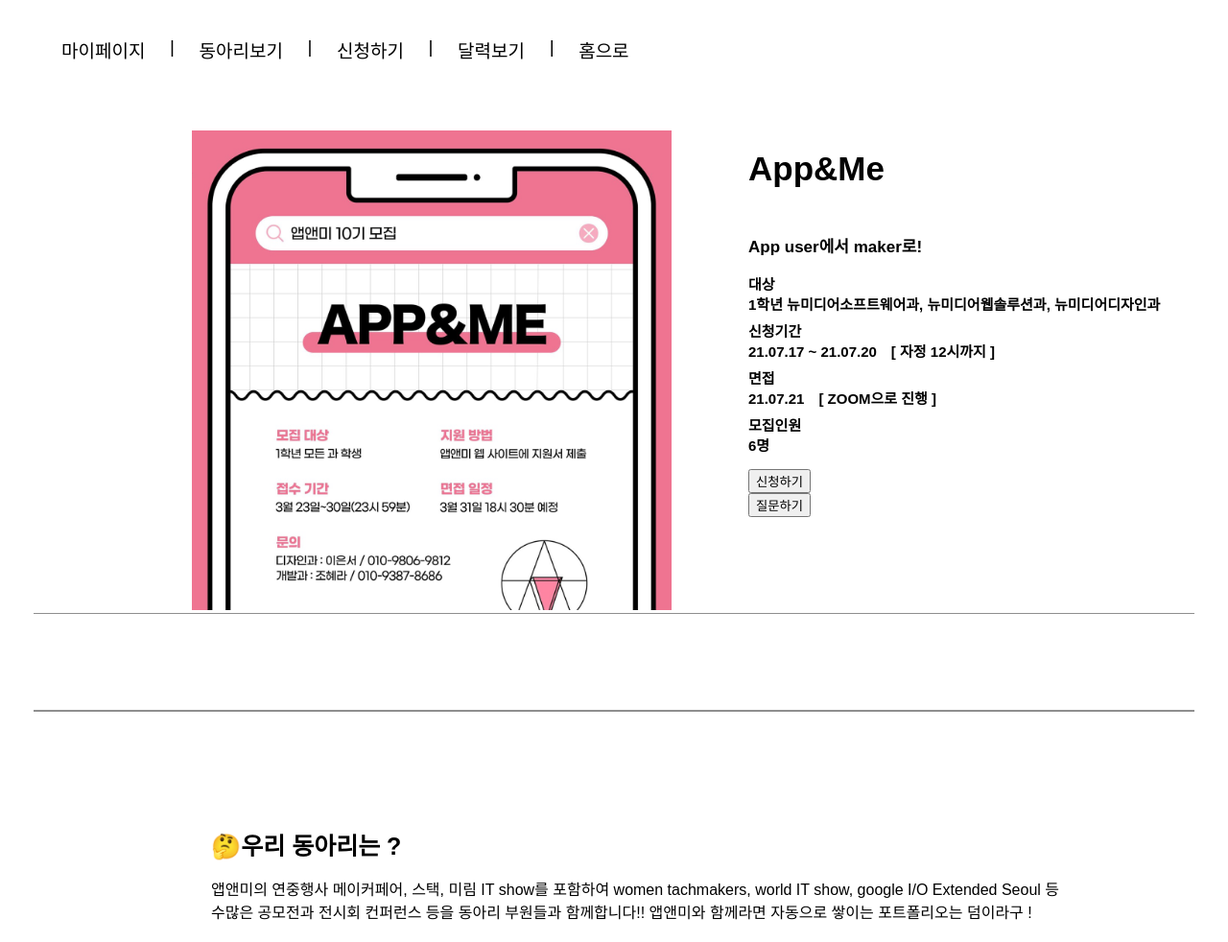
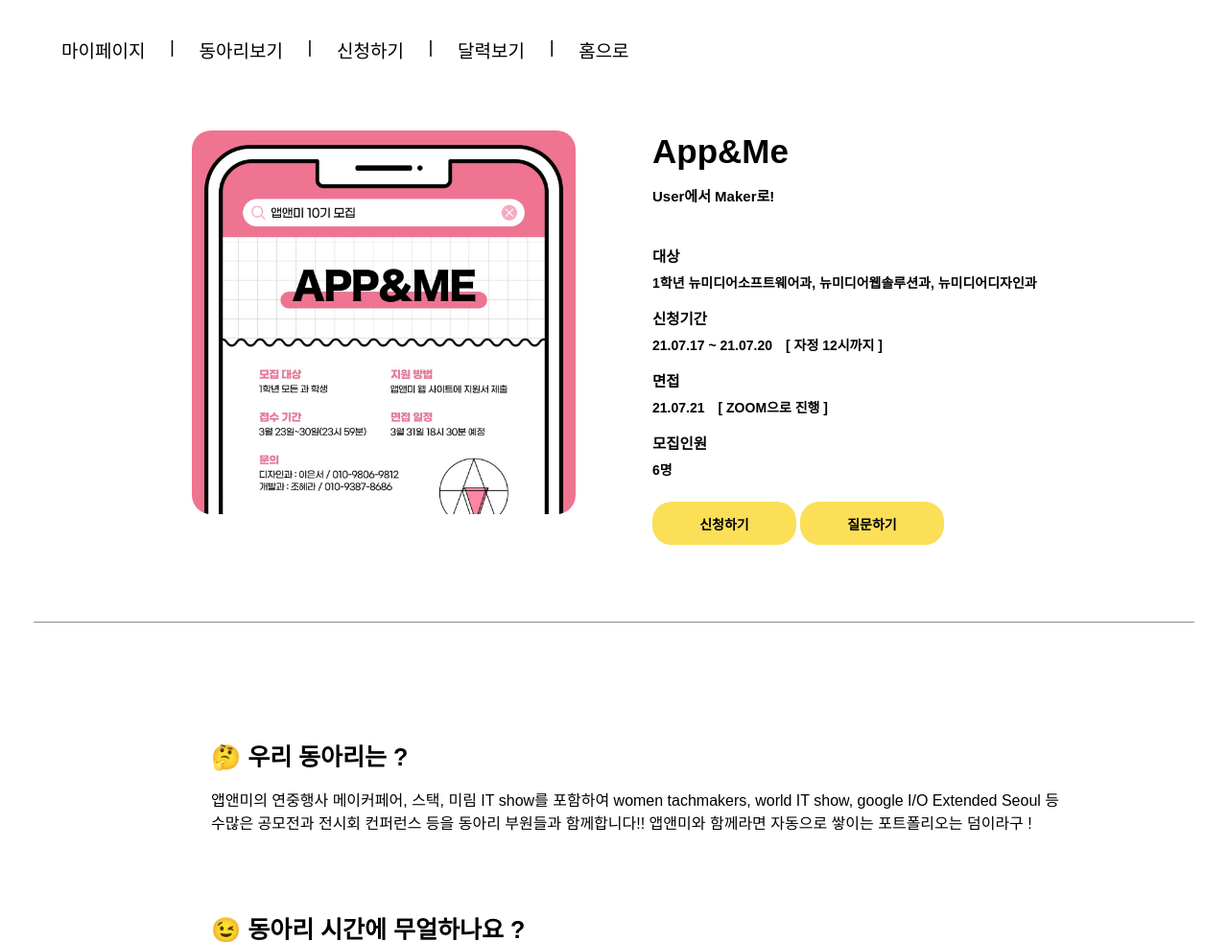
Before and after one commit to areyh817/Dong_s_chung, a PHP site: page /CA/AppMe.html in a window 1280 px wide; the page is wider, and only the part inside the window is pictured. Shown: the top 982 px of that part at 96% size. Run offline with PHP 8.4, Linux system fonts and the light colour scheme; some libraries are stand-ins or nearby versions; some web fonts are replaced.

Commit message:
앱앤미 페이지 수정

```diff
--- a/CA/AppMe.html
+++ b/CA/AppMe.html
@@ -32,31 +32,38 @@
     <br><br>
     <div>
         <div class = "info_img_box">
-            <img src="app&me.jpg" alt="" class = "ca_img" style="width: 500px; height: 500px;">
+            <img src="app&me.jpg" alt="" class = "ca_img">
         </div>
         <div class = "info_box">
-            <span class = "info_name">App&Me</span><br>
-            <p class = "info_who_day">App user에서 maker로! </p>
-            <p class =  "info_target">대상 <br> 1학년 뉴미디어소프트웨어과, 뉴미디어웹솔루션과, 뉴미디어디자인과</p>
-            <p class = "info_txt">신청기간 <br> 21.07.17 ~ 21.07.20&emsp;[ 자정 12시까지 ]</p>
-            <p class = "info_txt">면접 <br> 21.07.21&emsp;[ ZOOM으로 진행 ]</p>
-            <p class = "info_txt">모집인원 <br> 6명</p>
+            <span class = "info_name">App&Me</span>
+            <p class = "info_who_day">User에서 Maker로! </p>
+            <p class =  "info_target" style="padding-top: 25px;">대상</p>
+            <p class="info_txt">1학년 뉴미디어소프트웨어과, 뉴미디어웹솔루션과, 뉴미디어디자인과</p>
+            <p class = "info_target">신청기간</p>
+            <p class="info_txt">21.07.17 ~ 21.07.20&emsp;[ 자정 12시까지 ]</p>
+            <p class = "info_target">면접</p>
+            <p class="info_txt">21.07.21&emsp;[ ZOOM으로 진행 ]</p>
+            <p class = "info_target">모집인원</p>
+            <p class="info_txt">6명</p>
         </div>
-        <button><a href="">신청하기</a></button><br>
-        <button><a href="">질문하기</a></button>
+        <!--신청하기, 질문하기 버튼-->
+        <div style="padding-top: 10px;">
+          <a href="/html/login.html"><button class = "sing_btn">신청하기</button></a>
+          <a href="#"><button class = "qa_btn">질문하기</button></a>
+        </div>
     </div>
 
+    <!--한 줄 긋기-->
+    <hr>
 
-    <hr>
-    <hr>
     <!--동아리 소개-->
     <div class = "info_ca">
         <div>
-            <span class = "we_ca">🤔우리 동아리는 ?</span>
+            <span class = "we_ca">🤔 우리 동아리는 ?</span>
             <p class = "ca_into">앱앤미의 연중행사 메이커페어, 스택, 미림 IT show를 포함하여 women tachmakers, world IT show, google I/O Extended Seoul 등<br>수많은 공모전과 전시회 컨퍼런스 등을 동아리 부원들과 함께합니다!! 앱앤미와 함께라면 자동으로 쌓이는 포트폴리오는 덤이라구 !</p>
         </div>
         <div class = "info_ca2">
-            <span class = "we_ca">😉동아리 시간에 무얼하나요 ?</span>
+            <span class = "we_ca">😉 동아리 시간에 무얼하나요 ?</span>
             <p class = "ca_into">똑똑한 선배들과 함께하는 전공 스터디!, 미림에서 github 관리는 필수! git/github 특강, 시험기간에는 함께 모여 공부하고 모르는 건<br>질문타임 성적 향상은 덤📈📈! 학교 생활 꿀팁까지 얻어가는 앱앤미!! 이게 일타 몇피야〰️〰️〰️</p>
         </div>
         <div class = "img_box">
@@ -66,7 +73,7 @@
             <p class = "ca_into">앱앤미의 활동 사진</p>
         </div>
         <div class = "info_ca3">
-            <span class="we_ca">😎앱앤미가 걸어온 길</span>
+            <span class="we_ca">😎 앱앤미가 걸어온 길</span>
             <p class="ca_into">
                 [2019년]<br>
                 📌 앱앤미 홍보영상 제작<br>
@@ -98,8 +105,8 @@
             </p>
         </div>
         <div class = "info_ca2">
-            <span class="we_ca">✨그 외</span>
-            <p class="ca_into">앱앤미 담당 선생님과 멘토링 시간!, 진로의 날에 만나는 앱앤미 출신 선배들의 생생한 이야기!, 비즈쿨마켓과 CA발표회도 앱앤미는 늘 함께라구😉😉</p>
+            <span class="we_ca">✨ 그 외</span>
+            <p class="ca_into">앱앤미 담당 선생님과 멘토링 시간!, 진로의 날에 만나는 앱앤미 출신 선배들의 생생한 이야기!, 비즈쿨마켓과 CA발표회도 앱앤미는 늘 함께라구 😉😉</p>
             <a href="https://github.com/app-and-me"><p class="ca_into2">Github 바로가기</p></a>
             <a href="https://www.facebook.com/APPandME2012"><p class="ca_into3">Facebook 바로가기</p></a>
         </div>
--- a/CA/css/AppMe.css
+++ b/CA/css/AppMe.css
@@ -3,7 +3,9 @@ body, html {
     padding: 0;
     height: 100%;
 }
-
+a, button{
+    cursor: pointer;
+}
 /* ul */
 .menu {
     font-family: 'NanumSquare', sans-serif !important;
@@ -36,6 +38,9 @@ body, html {
 	width: 5%;
 	height: auto;
 }
+.menu h3:hover{
+    font-weight: 800;
+}
 
 /* 동아리 대표 이미지 */
 .info_img_box{
@@ -43,15 +48,15 @@ body, html {
     margin-left: 200px;
 }
 .ca_img{
-    width: 250px;
-    height: 250px;
-    /* border-radius: 20px; */
+    width: 400px;
+    height: 400px;
+    border-radius: 20px;
     margin-right: 80px;
     float: left;
 }
 /* 동아리 정보 박스 */
 .info_box{
-    padding-top: 20px;
+    padding-top: 2px;
 }
 .info_name{
     font-family: 'NanumSquare', sans-serif !important;
@@ -60,19 +65,19 @@ body, html {
 }
 .info_who_day{
     font-family: 'NanumSquare', sans-serif !important;
-    font-size: 17px;
-    font-weight: 900;
-    padding-top: 30px;
+    font-size: 15px;
+    font-weight: bold;
+    padding-top: 0px;
 
 }
 .info_target{
     font-family: 'NanumSquare', sans-serif !important;
-    font-size: 15px;
-    font-weight: bold;
+    font-size: 15.5px;
+    font-weight: 900;
 }
 .info_txt{
     font-family: 'NanumSquare', sans-serif !important;
-    font-size: 15px;
+    font-size: 14px;
     font-weight: bold;
     margin-top: -8px;
 }
@@ -84,12 +89,41 @@ body, html {
     border-right: 0;
     float: right;
 }
+/* 신청하기, 질문하기 버튼 */
+.sing_btn{
+    font-family: 'NanumSquare', sans-serif !important;
+    font-size: 14px;
+    font-weight: bold;
+    width: 150px;
+    height: 45px;
+    border: 0;
+    border-radius: 20px;
+    background-color: #fadf57;
+    color: #000;
+}
+.qa_btn{
+    font-family: 'NanumSquare', sans-serif !important;
+    font-size: 14px;
+    font-weight: bold;
+    width: 150px;
+    height: 45px;
+    width: 150px;
+    border: 0;
+    border-radius: 20px;
+    background-color: #fadf57;
+    color: #000;
+}
+button:hover{
+    background-color: rgb(233, 233, 233);
+    color: #000;
+    font-weight: 800;
+}
 /* hr 스타일 */
 hr{
-    height: 1.35px;
+    height: 1px;
     width: 1210px;
     margin: 0 auto;
-    margin-top:100px;
+    margin-top:80px;
     border:0;
     background:rgb(143, 143, 143);
 }
@@ -116,14 +150,17 @@ hr{
 .img_01{
     width: 250px;
     height: 180px;
+    border-radius: 10px;
 }
 .img_02{
     width: 280px;
     height: 180px;
+    border-radius: 10px;
 }
 .img_03{
     width: 280px;
     height: 180px;
+    border-radius: 10px;
 }
 .info_ca3{
     margin-top: 330px;
```
